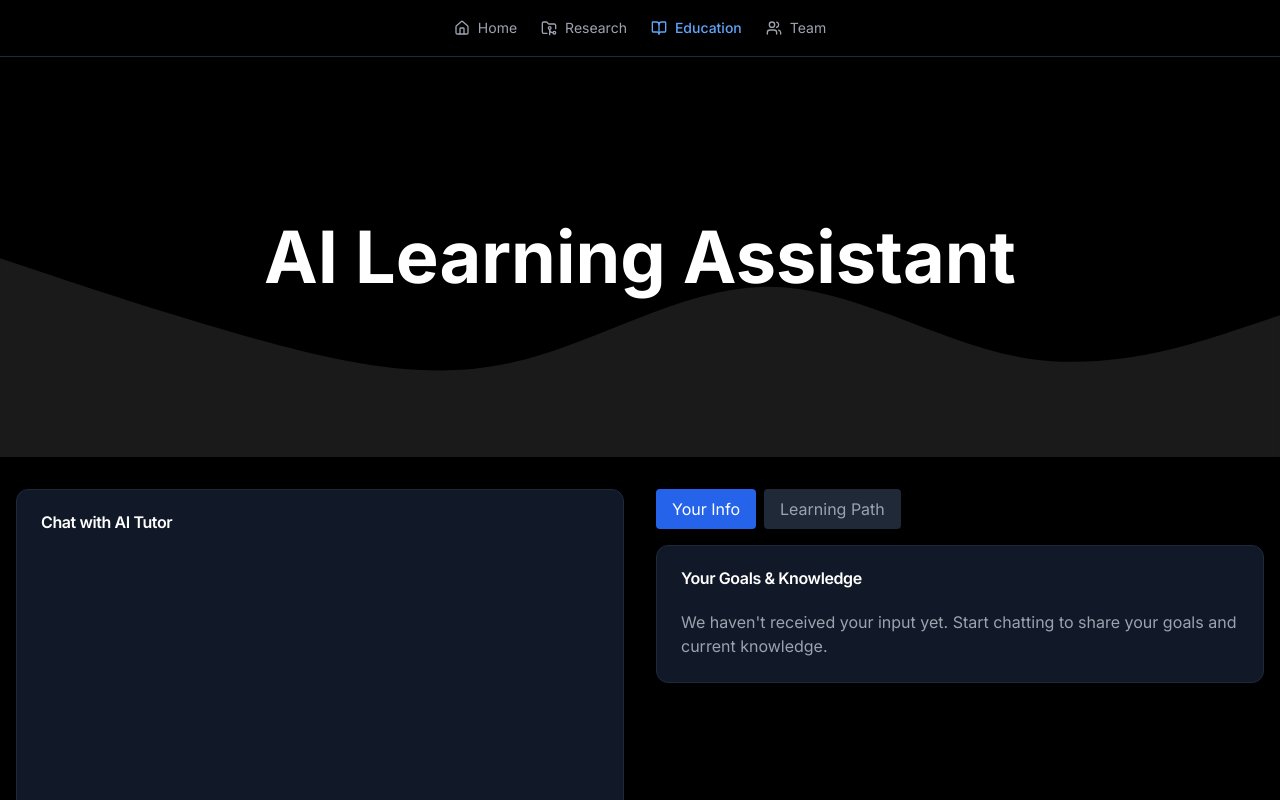
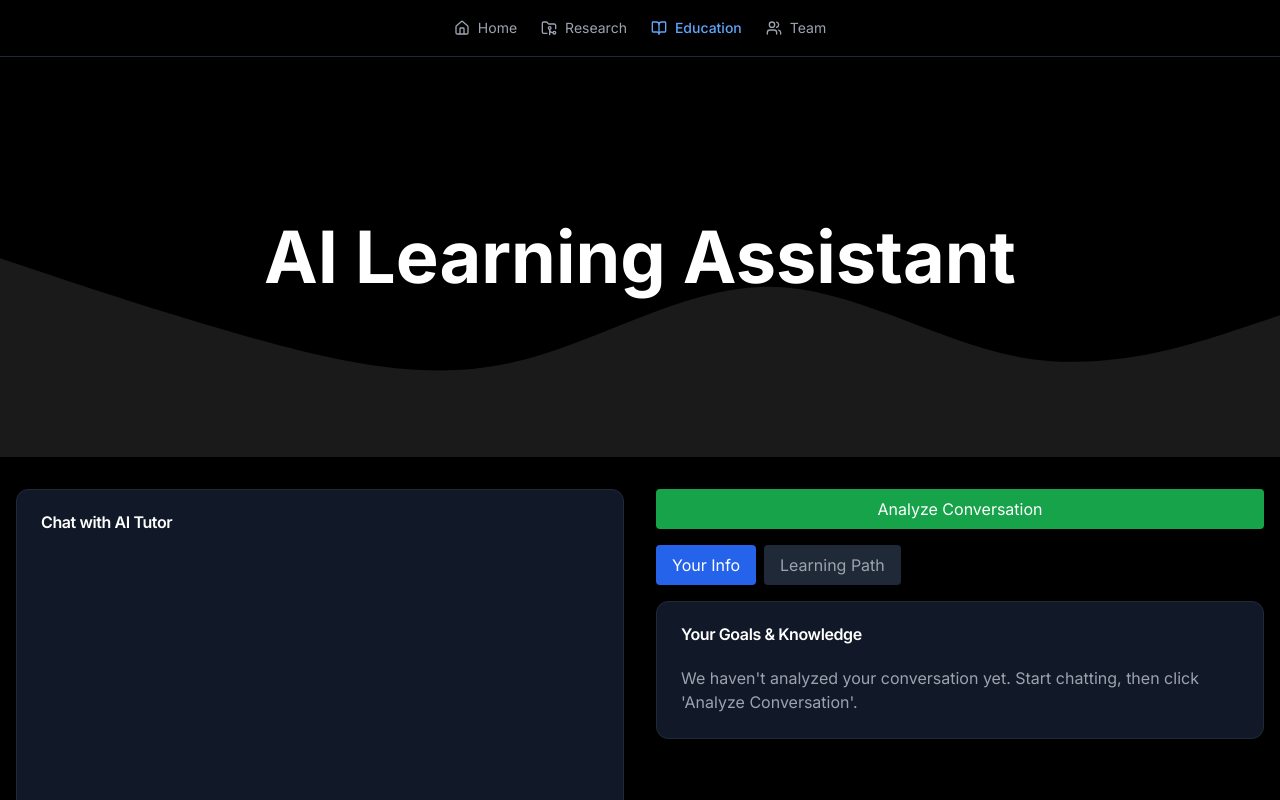
Before and after one commit to skoghoern/explore_the_unknown, a Next.js app: page /education in a window 1280 px wide. Shown: the top 800 px of the page. Built offline with nearby package versions, Linux system fonts and the light colour scheme.

Commit message:
fixed education chat with two steps and second analyze api

```diff
--- /dev/null
+++ b/app/api/analyze/route.ts
@@ -0,0 +1,43 @@
+import { mistral } from "@ai-sdk/mistral";
+import { streamText } from "ai";
+
+export async function POST(req: Request) {
+  try {
+    const { conversation } = await req.json();
+
+    const systemPrompt = `You are an educational AI tutor. Based on the following conversation between the user and the AI tutor, follow these two steps:
+1. Evaluate the user's input to determine their current learning/research goals and pre-knowledge. Begin your answer with "USERINFO:" followed by a concise summary.
+2. Propose a tailored learning or working path based on the user's conversation. Append "LEARNINGPATH:" followed by a valid JSON object exactly in the format below:
+{
+  "topic": "Topic name",
+  "steps": [
+    {
+      "title": "Step title",
+      "description": "2-3 sentence description",
+      "resources": ["Specific resource 1", "Specific resource 2"]
+    }
+  ]
+}
+Ensure that the JSON is valid and strictly follows the format.
+Conversation:
+${conversation}`;
+
+    const result = streamText({
+      model: mistral("mistral-large-latest"),
+      messages: [{ role: "system", content: systemPrompt }],
+    });
+
+    return result.toDataStreamResponse();
+  } catch (error) {
+    console.error("Analyze API error:", error);
+    return new Response(
+      JSON.stringify({ error: "Failed to process analysis request" }),
+      {
+        status: 500,
+        headers: {
+          "Content-Type": "application/json",
+        },
+      }
+    );
+  }
+}
--- a/app/education/page.tsx
+++ b/app/education/page.tsx
@@ -12,12 +12,12 @@ function UserInfoDisplay({ userInfo }: { userInfo: string }) {
   return (
     <Card className="w-full bg-gray-900 border-gray-800">
       <CardHeader>
-        <CardTitle className="text-white">Your Goals & Knowledge</CardTitle>
+        <CardTitle className="text-white">Your Goals &amp; Knowledge</CardTitle>
       </CardHeader>
       <CardContent>
         <p className="text-gray-400">
           {userInfo ||
-            "We haven't received your input yet. Start chatting to share your goals and current knowledge."}
+            "We haven't analyzed your conversation yet. Start chatting, then click 'Analyze Conversation'."}
         </p>
       </CardContent>
     </Card>
@@ -28,14 +28,38 @@ export default function EducationPage() {
   const [learningPath, setLearningPath] = useState(null);
   const [userInfo, setUserInfo] = useState("");
   const [activeScreen, setActiveScreen] = useState(0); // 0 => UserInfo, 1 => LearningPath
+  const [analysisLoading, setAnalysisLoading] = useState(false);
 
+  // Use the chat API for interactive conversation only.
   const { messages, input, handleInputChange, handleSubmit, isLoading } =
     useChat({
       api: "/api/chat",
       onFinish: (message) => {
+        // For conversation, we are simply appending the message.
+        // We no longer expect a unified analysis response here.
+      },
+      onError: (error) => {
+        console.error("Chat error:", error);
+        toast.error("An error occurred. Please try again.");
+      },
+    });
+
+  // This function sends the entire conversation (chat messages) to our analysis endpoint.
+  const analyzeConversation = async () => {
+    setAnalysisLoading(true);
     try {
-          // Expect backend response format: "USERINFO: ... LEARNINGPATH: { ... }"
-          const fullContent = message.content;
+      // Create a text blob from the conversation history.
+      const conversationText = messages
+        .map((msg) => `${msg.role}: ${msg.content}`)
+        .join("\n");
+
+      const res = await fetch("/api/analyze", {
+        method: "POST",
+        headers: { "Content-Type": "application/json" },
+        body: JSON.stringify({ conversation: conversationText }),
+      });
+
+      const fullContent = await res.text();
       const marker = "LEARNINGPATH:";
       const markerIndex = fullContent.indexOf(marker);
       if (markerIndex !== -1) {
@@ -43,9 +67,7 @@ export default function EducationPage() {
           .slice(0, markerIndex)
           .replace("USERINFO:", "")
           .trim();
-            const jsonStr = fullContent
-              .slice(markerIndex + marker.length)
-              .trim();
+        const jsonStr = fullContent.slice(markerIndex + marker.length).trim();
         const pathData = JSON.parse(jsonStr);
 
         setUserInfo(userInfoText);
@@ -55,19 +77,16 @@ export default function EducationPage() {
           throw new Error("Invalid learning path structure");
         }
       } else {
-            // If no marker, use full content as user info
+        // Fallback in case the marker is missing.
         setUserInfo(fullContent);
+        setLearningPath(null);
       }
     } catch (error) {
-          console.error("Failed to parse response:", error);
-          toast.error("Failed to generate learning path. Please try again.");
+      console.error("Failed to analyze conversation:", error);
+      toast.error("Failed to analyze conversation. Please try again.");
     }
-      },
-      onError: (error) => {
-        console.error("Chat error:", error);
-        toast.error("An error occurred. Please try again.");
-      },
-    });
+    setAnalysisLoading(false);
+  };
 
   return (
     <>
@@ -82,6 +101,15 @@ export default function EducationPage() {
             isLoading={isLoading}
           />
           <div className="lg:sticky lg:top-24">
+            <div className="mb-4">
+              <button
+                onClick={analyzeConversation}
+                disabled={analysisLoading}
+                className="w-full px-4 py-2 rounded bg-green-600 text-white hover:bg-green-700 disabled:opacity-50"
+              >
+                {analysisLoading ? "Analyzing..." : "Analyze Conversation"}
+              </button>
+            </div>
             <div className="mb-4 flex space-x-2">
               <button
                 onClick={() => setActiveScreen(0)}
```
Lines whose indentation alone changed are shown as unchanged.
